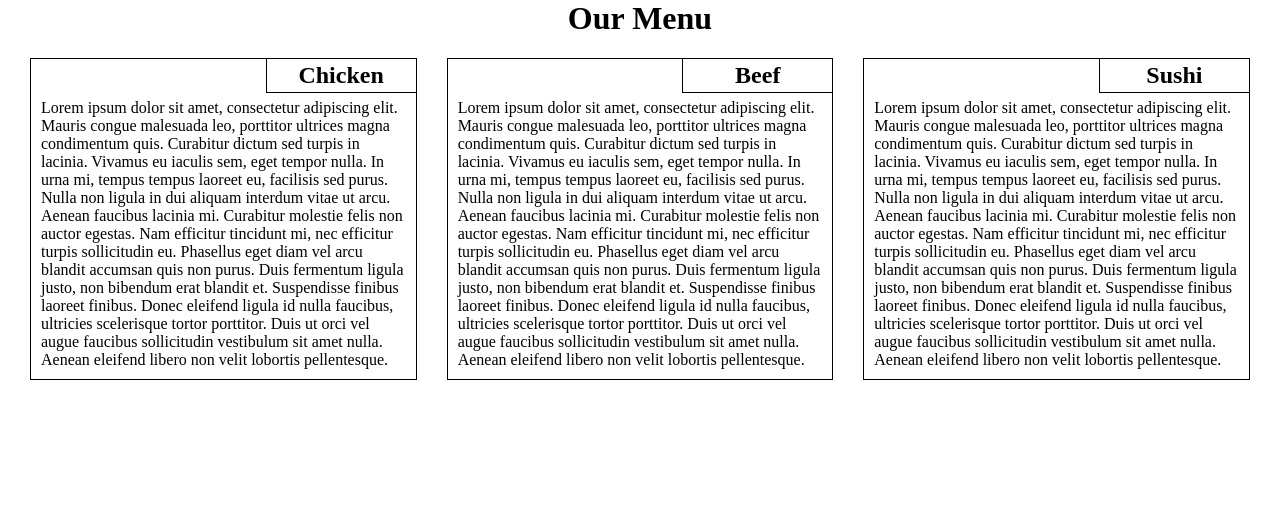
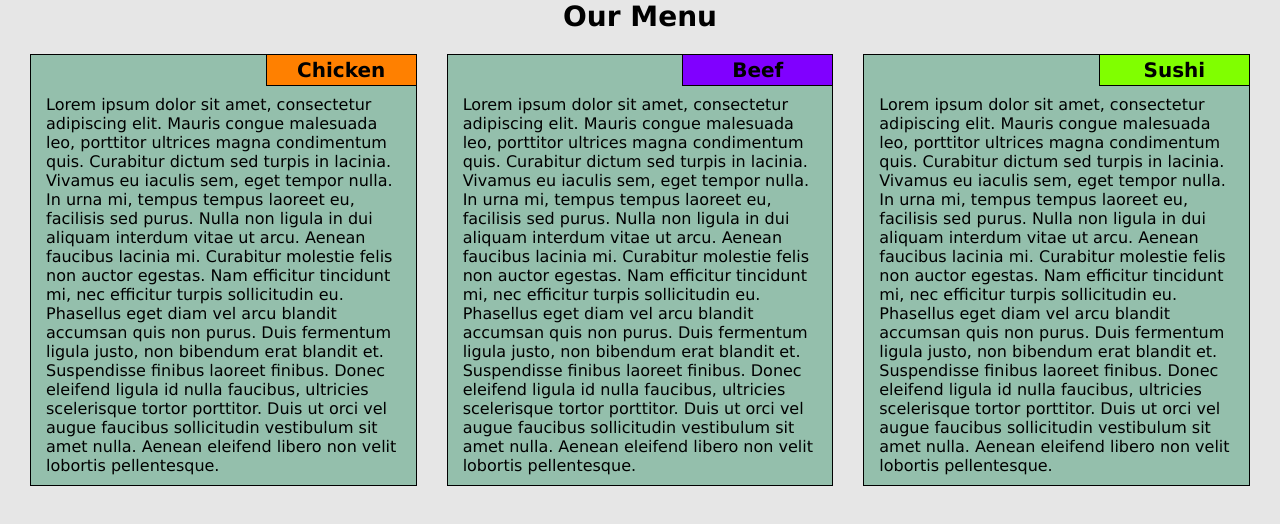
Before and after one commit to meFargot/coursera, a plain HTML site: page module2-solution/index.html in a window 1280 px wide. Drawn offline with Linux system fonts and the light colour scheme.

Commit message:
Complete!

```diff
--- a/module2-solution/css/style.css
+++ b/module2-solution/css/style.css
@@ -4,9 +4,15 @@
 	box-sizing: border-box;
 }
 
+body {
+	background-color: #e6e6e6;
+	font-family: Verdana, Geneva, sans-serif;
+}
+
 h1 {
 	text-align: center;
 	margin-bottom: 21px;
+	font-size: 1.75em;
 }
 
 section {
@@ -15,7 +21,8 @@ section {
 	margin-left: 15px;
 	margin-right: 15px;
 	margin-bottom: 30px;
-	padding: 0px 10px 10px 10px;
+	padding: 0px 15px 10px 15px;
+	background-color: #94bfac;
 }
 
 section h2 {
@@ -27,11 +34,20 @@ section h2 {
 	padding: 3px;
 	width: 150px;
 	text-align: center;
+	font-size: 1.25em;
 }
 
-/*#Chicken {
-	background-color:
-}*/
+#SectionHeader1 {
+	background-color: #ff8000;
+}
+
+#SectionHeader2 {
+	background-color: #8000ff;
+}
+
+#SectionHeader3 {
+	background-color: #80ff00;
+}
 
 section p {
 	margin-top: 40px;
--- a/module2-solution/index.html
+++ b/module2-solution/index.html
@@ -10,19 +10,19 @@
 	<div class="row">
 		<div class="col-lg-4 col-md-6">
 			<section>
-			<h2 id="Chicken">Chicken</h2>
+			<h2 id="SectionHeader1">Chicken</h2>
 			<p>Lorem ipsum dolor sit amet, consectetur adipiscing elit. Mauris congue malesuada leo, porttitor ultrices magna condimentum quis. Curabitur dictum sed turpis in lacinia. Vivamus eu iaculis sem, eget tempor nulla. In urna mi, tempus tempus laoreet eu, facilisis sed purus. Nulla non ligula in dui aliquam interdum vitae ut arcu. Aenean faucibus lacinia mi. Curabitur molestie felis non auctor egestas. Nam efficitur tincidunt mi, nec efficitur turpis sollicitudin eu. Phasellus eget diam vel arcu blandit accumsan quis non purus. Duis fermentum ligula justo, non bibendum erat blandit et. Suspendisse finibus laoreet finibus. Donec eleifend ligula id nulla faucibus, ultricies scelerisque tortor porttitor. Duis ut orci vel augue faucibus sollicitudin vestibulum sit amet nulla. Aenean eleifend libero non velit lobortis pellentesque.</p>
 			</section>
 		</div>
 		<div class="col-lg-4 col-md-6">
 			<section>
-			<h2 id="Beef">Beef</h2>
+			<h2 id="SectionHeader2">Beef</h2>
 			<p>Lorem ipsum dolor sit amet, consectetur adipiscing elit. Mauris congue malesuada leo, porttitor ultrices magna condimentum quis. Curabitur dictum sed turpis in lacinia. Vivamus eu iaculis sem, eget tempor nulla. In urna mi, tempus tempus laoreet eu, facilisis sed purus. Nulla non ligula in dui aliquam interdum vitae ut arcu. Aenean faucibus lacinia mi. Curabitur molestie felis non auctor egestas. Nam efficitur tincidunt mi, nec efficitur turpis sollicitudin eu. Phasellus eget diam vel arcu blandit accumsan quis non purus. Duis fermentum ligula justo, non bibendum erat blandit et. Suspendisse finibus laoreet finibus. Donec eleifend ligula id nulla faucibus, ultricies scelerisque tortor porttitor. Duis ut orci vel augue faucibus sollicitudin vestibulum sit amet nulla. Aenean eleifend libero non velit lobortis pellentesque.</p>
 			</section>
 		</div>
 		<div class="col-lg-4  col-md-12">
 			<section>
-			<h2 id="Sushi">Sushi</h2>
+			<h2 id="SectionHeader3">Sushi</h2>
 			<p>Lorem ipsum dolor sit amet, consectetur adipiscing elit. Mauris congue malesuada leo, porttitor ultrices magna condimentum quis. Curabitur dictum sed turpis in lacinia. Vivamus eu iaculis sem, eget tempor nulla. In urna mi, tempus tempus laoreet eu, facilisis sed purus. Nulla non ligula in dui aliquam interdum vitae ut arcu. Aenean faucibus lacinia mi. Curabitur molestie felis non auctor egestas. Nam efficitur tincidunt mi, nec efficitur turpis sollicitudin eu. Phasellus eget diam vel arcu blandit accumsan quis non purus. Duis fermentum ligula justo, non bibendum erat blandit et. Suspendisse finibus laoreet finibus. Donec eleifend ligula id nulla faucibus, ultricies scelerisque tortor porttitor. Duis ut orci vel augue faucibus sollicitudin vestibulum sit amet nulla. Aenean eleifend libero non velit lobortis pellentesque.</p>
 			</section>
 		</div>
```
